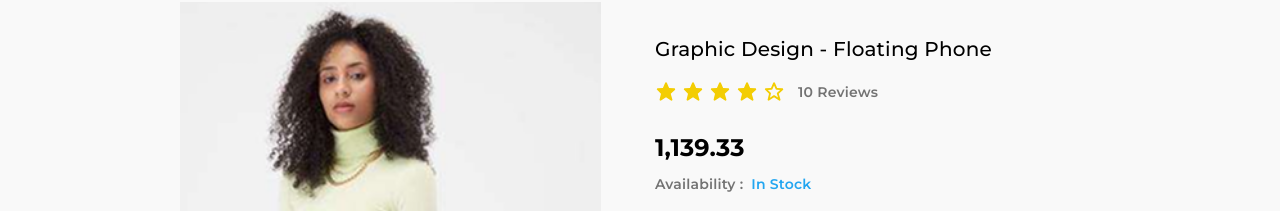
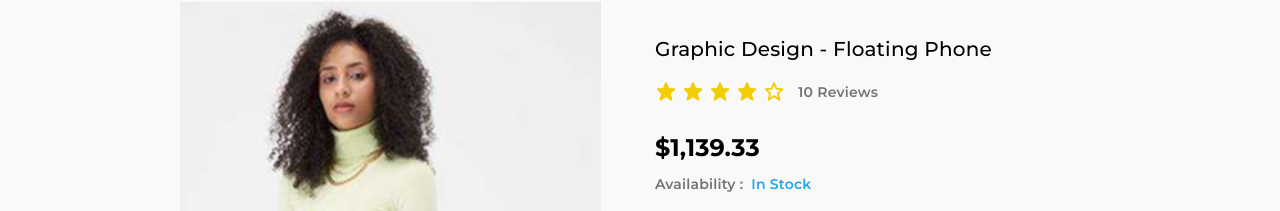
Before and after one commit to the-mustafacoskun/e-commerce, a React (Vite) app: page /productDetails/1 in a window 1280 px wide. Shown: the part 150-361 px from the top of the page. Built offline with nearby package versions, Linux system fonts and the light colour scheme.

Commit message:
some css problem fixed in product card

```diff
--- a/src/components/HalfSubCategoryCard.jsx
+++ b/src/components/HalfSubCategoryCard.jsx
@@ -5,7 +5,7 @@ export function HalfSubCategoryCard({ bgImgUrl, title }) {
       style={{ backgroundImage: `url(${bgImgUrl})` }}
       className="w-full aspect-3/2 md:aspect-auto md:h-full bg-cover bg-center bg-no-repeat flex flex-col justify-end items-start"
     >
-      <button className=" h-12 bg-white m-7 px-6 hover:bg-gray-100 transition-colors">
+      <button className=" h-12 bg-white m-7 px-6  hover:bg-gray-200 hover:scale-120 transition-colors">
         <h5 className="font-bold">{title}</h5>
       </button>
     </div>
--- a/src/components/ProductCard.jsx
+++ b/src/components/ProductCard.jsx
@@ -3,12 +3,12 @@ import { useHistory } from "react-router-dom";
 function ProductCard({ id,bgImgUrl, title, actualPrice, salePrice }) {
   const history =useHistory()
   return (
-    <div className="w-full" onClick={() => history.push(`/productDetails/${id}`)}>
+    <div className="w-full " onClick={() => history.push(`/productDetails/${id}`)}>
       <div className="flex flex-col justify-center items-center gap-4">
 
         <img
           src={bgImgUrl}
-          className="w-full min-h-105 object-cover"
+          className="w-full min-h-105 object-cover hover:scale-120"
           alt={title}
         />
         <h5>{title}</h5>
--- a/src/components/ProductDetailsComponents/ProductDetailsCard.jsx
+++ b/src/components/ProductDetailsComponents/ProductDetailsCard.jsx
@@ -68,7 +68,7 @@ export function ProductDetailsCard() {
               <h6 className="text-second-text">{product.review} Reviews</h6>
             </div>
             <div className="flex flex-col gap-2 mt-3">
-              <h3>{product.price}</h3>
+              <h3>${product.price}</h3>
               <div className="flex gap-2">
                 <h6 className="text-second-text">Availability :</h6>
                 <h6 className={`${product.availability === true ? "text-primary" : "text-danger-text"}`}>
--- a/src/components/SubCategoryCard.jsx
+++ b/src/components/SubCategoryCard.jsx
@@ -5,7 +5,7 @@ export function SubCategoryCard({ bgImgUrl, title }) {
       style={{ backgroundImage: `url(${bgImgUrl})` }}
       className="w-full aspect-3/4 bg-cover bg-center bg-no-repeat flex flex-col justify-end items-start"
     >
-      <button className=" h-12 bg-white m-9 px-6 hover:bg-gray-100 transition-colors">
+      <button className=" h-12 bg-white m-9 px-6 hover:bg-gray-200 hover:scale-120 transition-colors">
         <h5 className="font-bold">{title}</h5>
       </button>
     </div>
```
